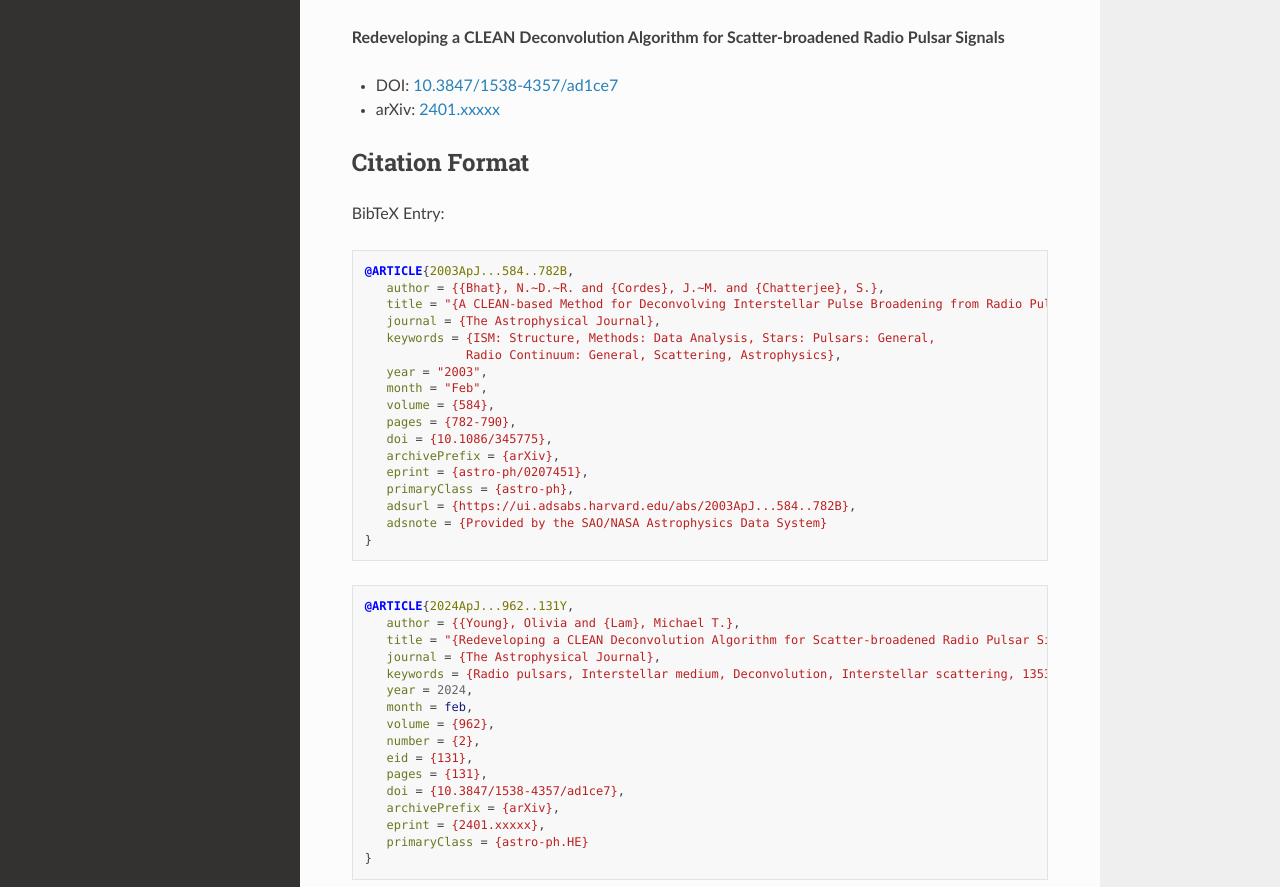
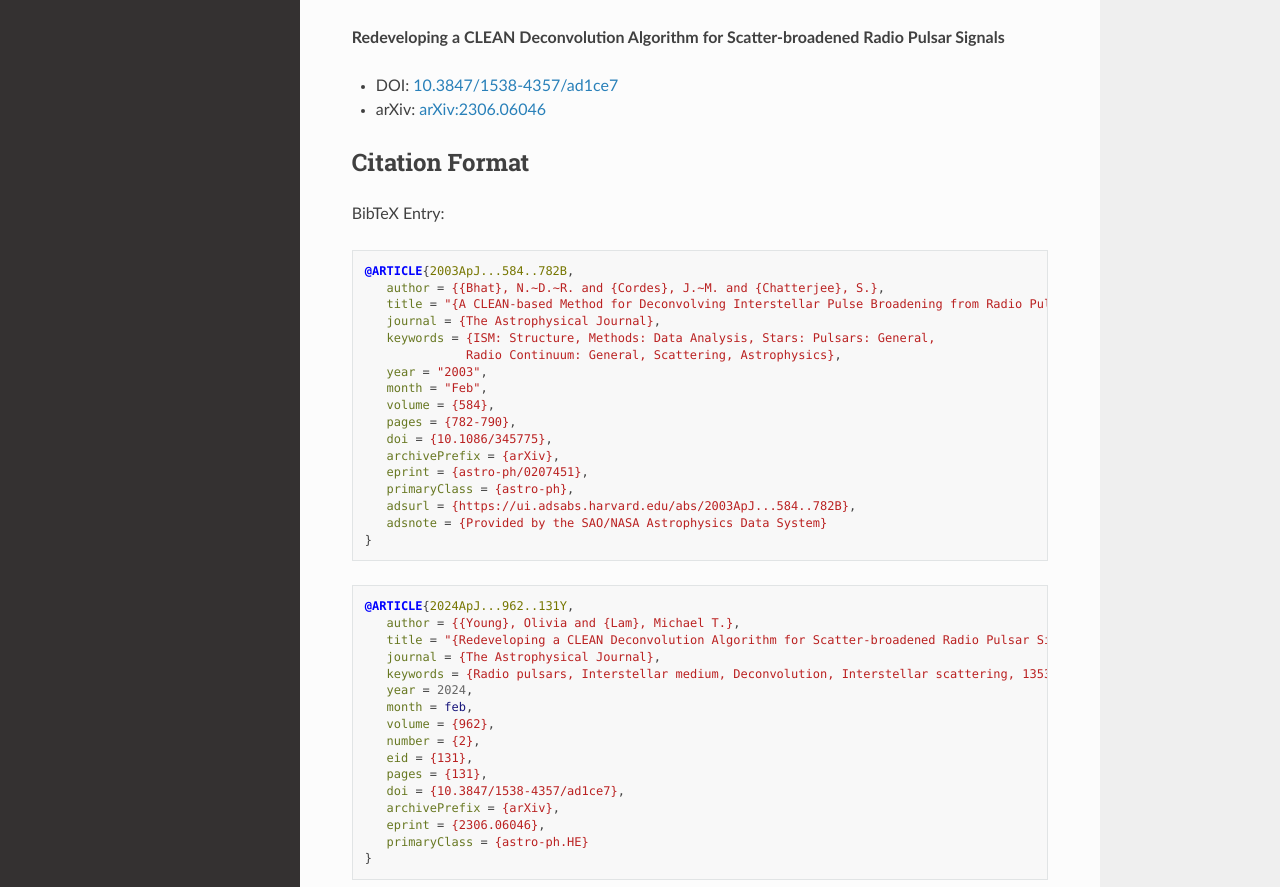
Before and after one commit to bwmeyers/tauclean, a Sphinx documentation site: the page built from docs/references.rst, in a window 1280 px wide and 1400 px high. Shown: the part 510-1397 px from the top of the window. Built offline with Sphinx 7.4.7 and the Read the Docs theme 3.1.0, drawn with Linux system fonts in a browser that asks for light colours.

Commit message:
fixed reference error and added html docs make instruction

```diff
--- a/docs/references.rst
+++ b/docs/references.rst
@@ -21,7 +21,7 @@ Young, O., & Lam, M. T. 2024, *The Astrophysical Journal*, 962, 131.
 **Redeveloping a CLEAN Deconvolution Algorithm for Scatter-broadened Radio Pulsar Signals**
 
 - DOI: `10.3847/1538-4357/ad1ce7 <https://doi.org/10.3847/1538-4357/ad1ce7>`_
-- arXiv: `2401.xxxxx <https://arxiv.org>`_
+- arXiv: `arXiv:2306.06046 <https://arxiv.org/abs/2306.06046>`_
 
 Citation Format
 ~~~~~~~~~~~~~~~
@@ -63,7 +63,7 @@ BibTeX Entry:
       pages = {131},
       doi = {10.3847/1538-4357/ad1ce7},
       archivePrefix = {arXiv},
-      eprint = {2401.xxxxx},
+      eprint = {2306.06046},
       primaryClass = {astro-ph.HE}
    }
 
```
Also changed, not shown: docs/README.md (+1 -0 lines).
